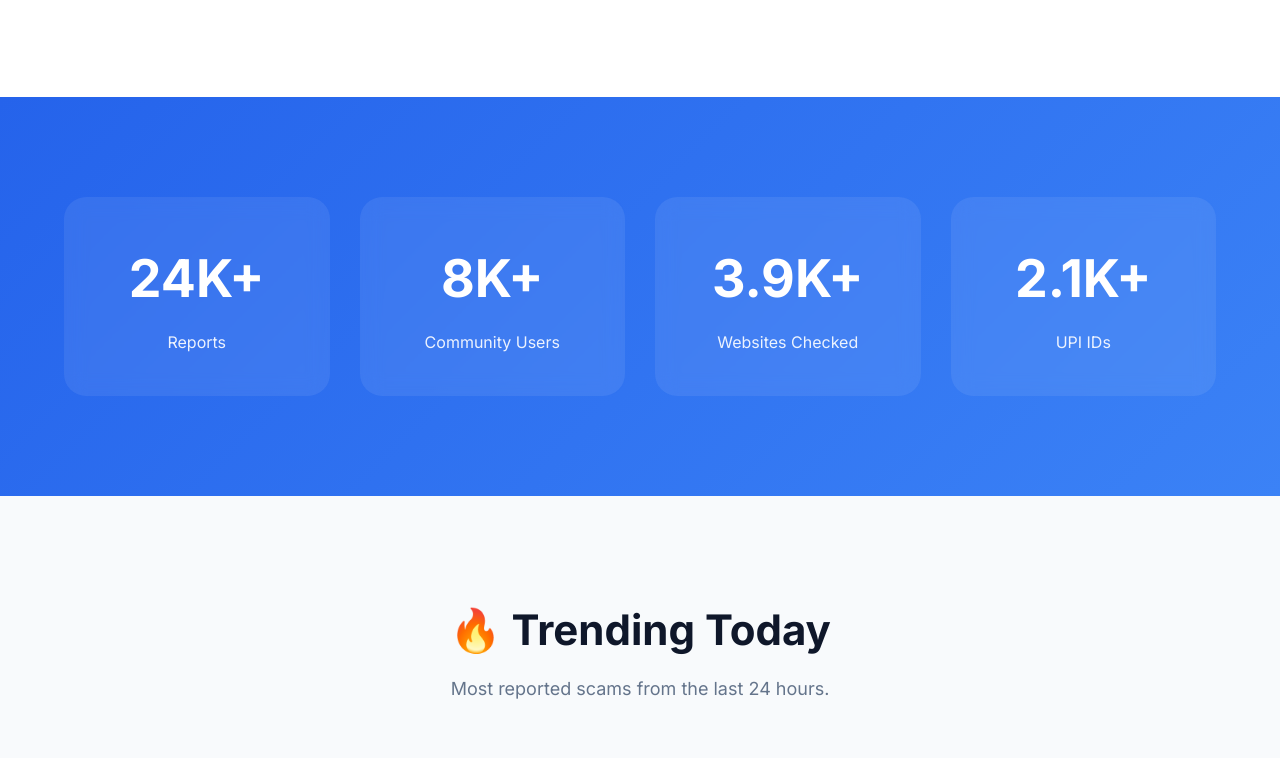
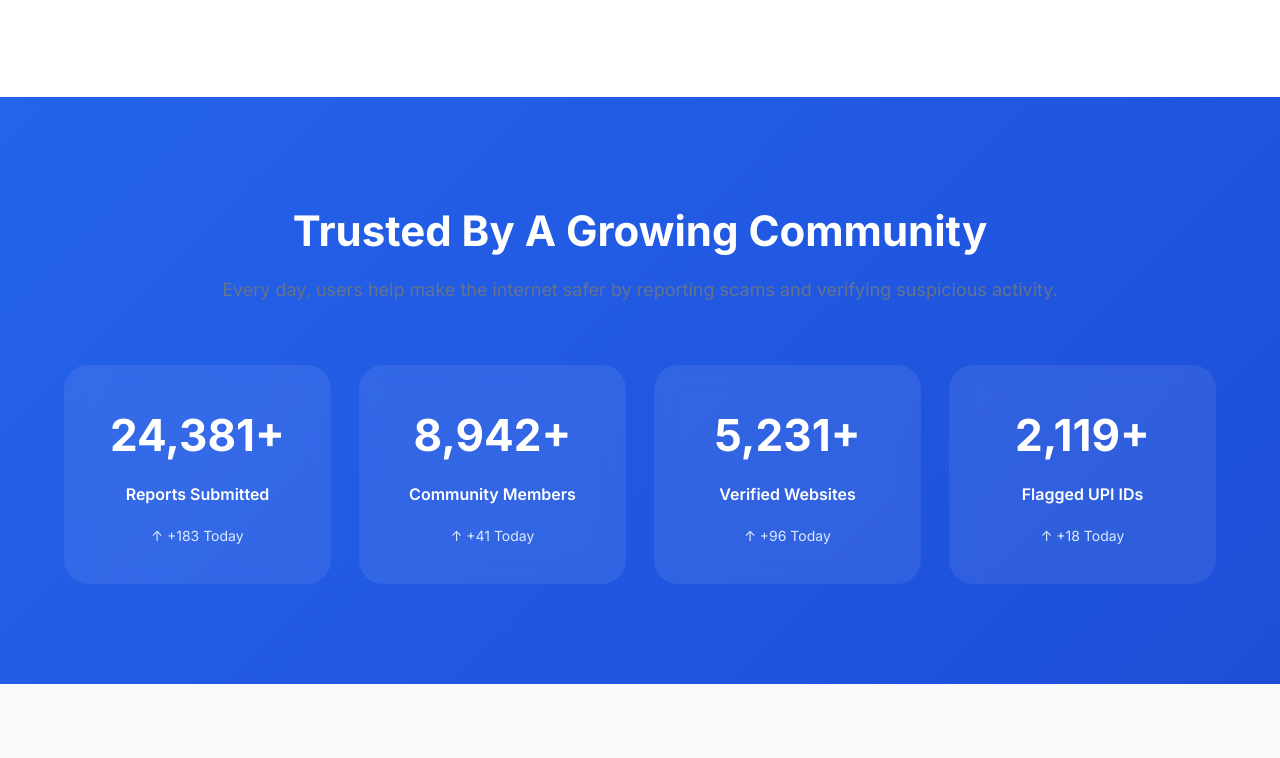
Before and after one commit to Smoke-bit/ScamRadar, a plain HTML site: page index.html in a window 1280 px wide. Shown: the part 1542-2300 px from the top of the page. Drawn offline with Linux system fonts and the light colour scheme.

Commit message:
Community stats

```diff
--- a/css/home.css
+++ b/css/home.css
@@ -929,12 +929,12 @@ box-shadow:0 30px 80px rgba(37,99,235,.15);
 
 
 /* ==========================================
-            STATS
+            COMMUNITY STATS
 ========================================== */
 
 .stats{
 
-    background:linear-gradient(135deg,#2563eb,#3b82f6);
+    background:linear-gradient(135deg,#2563eb,#1d4ed8);
 
     color:white;
 
@@ -946,21 +946,33 @@ box-shadow:0 30px 80px rgba(37,99,235,.15);
 
     grid-template-columns:repeat(4,1fr);
 
-    gap:30px;
+    gap:28px;
+
+    margin-top:60px;
 
 }
 
 .stat-box{
 
+    background:rgba(255,255,255,.08);
+
+    backdrop-filter:blur(10px);
+
+    border-radius:24px;
+
+    padding:35px;
+
     text-align:center;
 
-    background:rgba(255,255,255,.08);
+    transition:.35s;
 
-    padding:40px;
+}
 
-    border-radius:22px;
+.stat-box:hover{
 
-    backdrop-filter:blur(10px);
+    transform:translateY(-8px);
+
+    background:rgba(255,255,255,.14);
 
 }
 
@@ -968,20 +980,29 @@ box-shadow:0 30px 80px rgba(37,99,235,.15);
 
     color:white;
 
-    font-size:52px;
+    font-size:44px;
 
-    margin-bottom:10px;
+    margin-bottom:12px;
 
 }
 
 .stat-box span{
 
-    color:white;
+    display:block;
 
-    opacity:.9;
+    font-weight:600;
+
+    margin-bottom:15px;
 
 }
 
+.stat-box small{
+
+    color:#dbeafe;
+
+    font-size:14px;
+
+}
 
 
 /* ==========================================
--- a/index.html
+++ b/index.html
@@ -322,45 +322,62 @@
 
 
 
-<!-- ===========================
-     COMMUNITY STATS
-=========================== -->
+<!-- ================= COMMUNITY STATS ================= -->
 
 <section class="stats">
 
     <div class="container">
 
+        <div class="section-title">
+
+            <h2>Trusted By A Growing Community</h2>
+
+            <p>
+                Every day, users help make the internet safer by reporting scams
+                and verifying suspicious activity.
+            </p>
+
+        </div>
+
         <div class="stats-grid">
 
             <div class="stat-box">
 
-                <h2>24K+</h2>
+                <h2>24,381+</h2>
 
-                <span>Reports</span>
+                <span>Reports Submitted</span>
+
+                <small>↑ +183 Today</small>
 
             </div>
 
             <div class="stat-box">
 
-                <h2>8K+</h2>
+                <h2>8,942+</h2>
 
-                <span>Community Users</span>
+                <span>Community Members</span>
+
+                <small>↑ +41 Today</small>
 
             </div>
 
             <div class="stat-box">
 
-                <h2>3.9K+</h2>
+                <h2>5,231+</h2>
 
-                <span>Websites Checked</span>
+                <span>Verified Websites</span>
+
+                <small>↑ +96 Today</small>
 
             </div>
 
             <div class="stat-box">
 
-                <h2>2.1K+</h2>
+                <h2>2,119+</h2>
 
-                <span>UPI IDs</span>
+                <span>Flagged UPI IDs</span>
+
+                <small>↑ +18 Today</small>
 
             </div>
 
@@ -369,7 +386,6 @@
     </div>
 
 </section>
-
 
 
 <!-- ===========================
```
